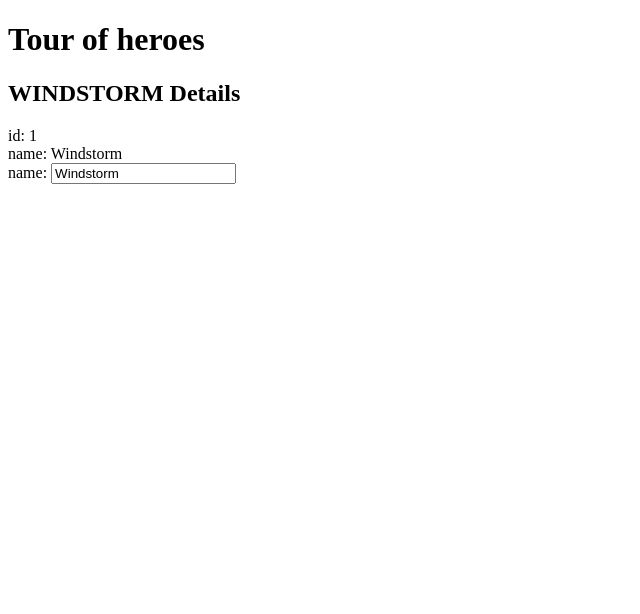
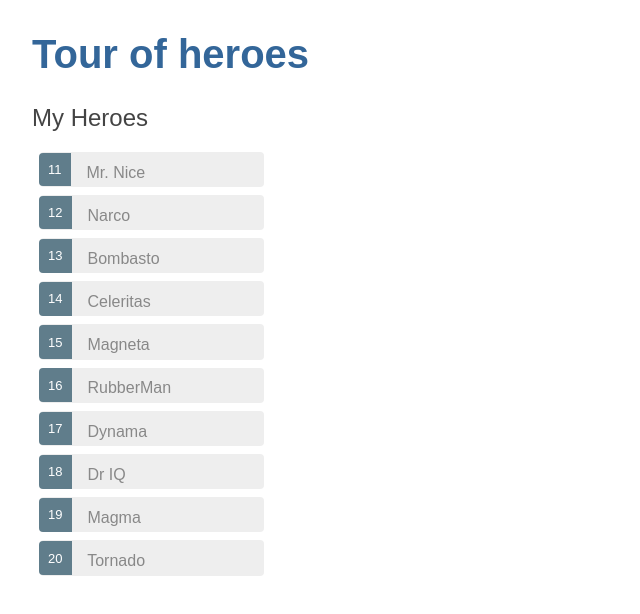
Before and after one commit to squeme/pruebas, an Angular app: page / in a window 1280 px wide. Shown: the top 614 px of the page, without its empty margins (0-640 px from the left). Built offline with nearby package versions, Linux system fonts and the light colour scheme.

Commit message:
agregando lista y acciones de lista

```diff
--- a/src/app/app.component.html
+++ b/src/app/app.component.html
@@ -1,3 +1,3 @@
 <h1>{{title}}</h1>
 <!--<app-heroes></app-heroes>-->
-<app-tetos></app-tetos>
+<app-heroes></app-heroes>
--- a/src/app/heroes/heroes.component.css
+++ b/src/app/heroes/heroes.component.css
@@ -1,3 +1,48 @@
-.heroe {
-    background-color: darkturquoise;
-}
+/* HeroesComponent's private CSS styles */
+.selected {
+    background-color: #CFD8DC !important;
+    color: white;
+  }
+  .heroes {
+    margin: 0 0 2em 0;
+    list-style-type: none;
+    padding: 0;
+    width: 15em;
+  }
+  .heroes li {
+    cursor: pointer;
+    position: relative;
+    left: 0;
+    background-color: #EEE;
+    margin: .5em;
+    padding: .3em 0;
+    height: 1.6em;
+    border-radius: 4px;
+  }
+  .heroes li.selected:hover {
+    background-color: #BBD8DC !important;
+    color: white;
+  }
+  .heroes li:hover {
+    color: #607D8B;
+    background-color: #DDD;
+    left: .1em;
+  }
+  .heroes .text {
+    position: relative;
+    top: -3px;
+  }
+  .heroes .badge {
+    display: inline-block;
+    font-size: small;
+    color: white;
+    padding: 0.8em 0.7em 0 0.7em;
+    background-color: #607D8B;
+    line-height: 1em;
+    position: relative;
+    left: -1px;
+    top: -4px;
+    height: 1.8em;
+    margin-right: .8em;
+    border-radius: 4px 0 0 4px;
+  }
--- a/src/app/heroes/heroes.component.html
+++ b/src/app/heroes/heroes.component.html
@@ -1,9 +1,19 @@
-<h2>{{hero.name}} Details</h2>
-<div><span>id: </span>{{hero.id}}</div>
-<div><span>name: </span>{{hero.name}}</div>
+<h2>My Heroes</h2>
+<ul class="heroes">
+    <li *ngFor="let hero of heroes" (click)="onSelect(hero)">
+        <span class="badge">{{hero.id}}</span>
+        {{hero.name}}
+    </li>
+</ul>
 
-<div>
-    <label>name:
-        <input [(ngModel)]="hero.name" placeholder="name">
-    </label>
+<div *ngIf="selectedHero">
+    <h2>{{selectedHero.name}} Details</h2>
+    <div><span>id: </span>{{selectedHero.id}}</div>
+    <div><span>name: </span>{{selectedHero.name}}</div>
+
+    <div>
+        <label>name:
+            <input [(ngModel)]="selectedHero.name" placeholder="name">
+        </label>
+    </div>
 </div>
--- a/src/app/heroes/heroes.component.ts
+++ b/src/app/heroes/heroes.component.ts
@@ -1,5 +1,7 @@
 import { Component, OnInit } from '@angular/core';
 import { Hero } from '../models/hero';
+import { HEROES } from '../mock-heroes';
+
 
 @Component({
   selector: 'app-heroes',
@@ -9,10 +11,12 @@
 export class HeroesComponent implements OnInit {
 
   // Propiedades
-  hero: Hero = {
-    id: 1,
-    name: 'Windstorm'
-  };
+  heroes = HEROES;
+  selectedHero: Hero;
+
+  onSelect(hero: Hero): void {
+    this.selectedHero = hero;
+  }
 
 
   constructor() { }
--- /dev/null
+++ b/src/app/mock-heroes.ts
@@ -0,0 +1,15 @@
+import { Hero } from './models/hero';
+
+export const HEROES: Hero[] = [
+{ id: 11, name: 'Mr. Nice' },
+  { id: 12, name: 'Narco' },
+  { id: 13, name: 'Bombasto' },
+  { id: 14, name: 'Celeritas' },
+  { id: 15, name: 'Magneta' },
+  { id: 16, name: 'RubberMan' },
+  { id: 17, name: 'Dynama' },
+  { id: 18, name: 'Dr IQ' },
+  { id: 19, name: 'Magma' },
+  { id: 20, name: 'Tornado' }
+
+];
--- a/src/styles.css
+++ b/src/styles.css
@@ -1 +1,23 @@
 /* You can add global styles to this file, and also import other style files */
+/* Application-wide Styles */
+h1 {
+    color: #369;
+    font-family: Arial, Helvetica, sans-serif;
+    font-size: 250%;
+  }
+  h2, h3 {
+    color: #444;
+    font-family: Arial, Helvetica, sans-serif;
+    font-weight: lighter;
+  }
+  body {
+    margin: 2em;
+  }
+  body, input[text], button {
+    color: #888;
+    font-family: Cambria, Georgia;
+  }
+  /* everywhere else */
+  * {
+    font-family: Arial, Helvetica, sans-serif;
+  }
```
